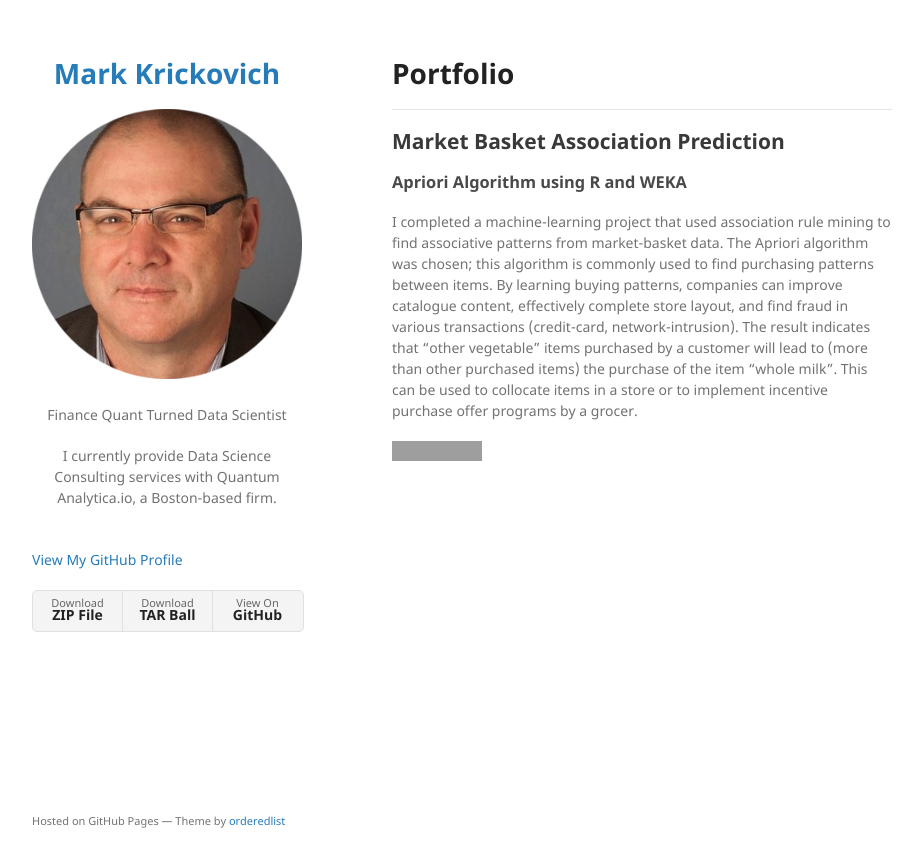
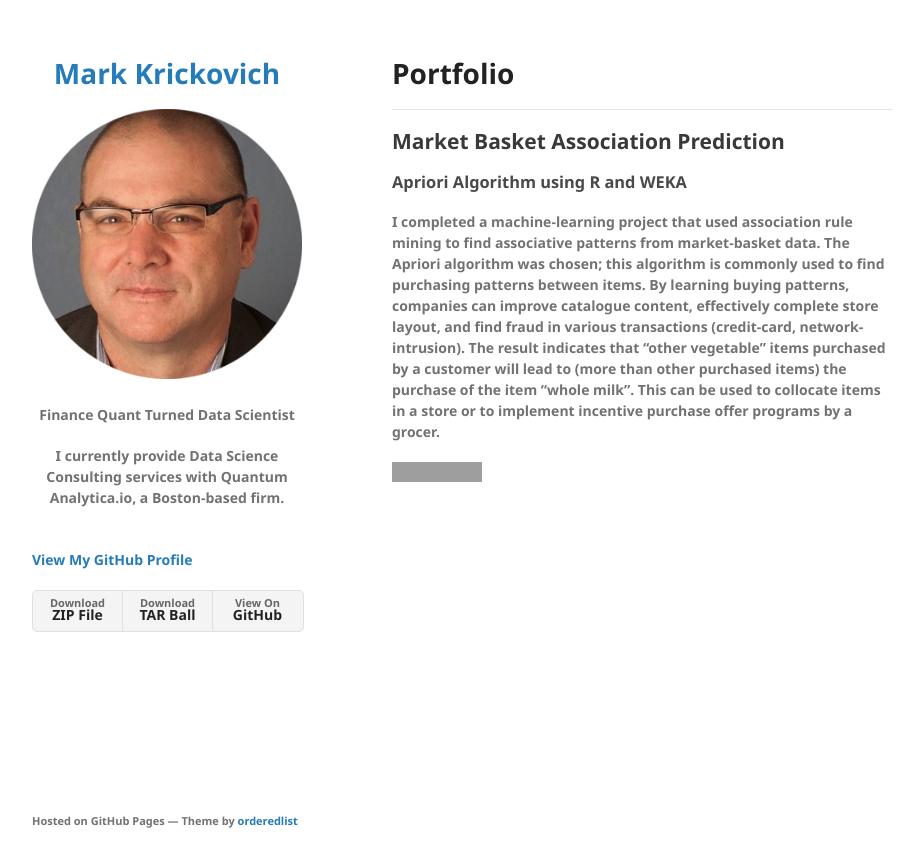
Before and after one commit to MarkKrickovich/MarkKrickovich.github.io, a Jekyll site: the page built from index.md, in a window 1280 px wide. Shown: the top 867 px of the page, without its empty margins (178-1099 px from the left). Built offline with Jekyll 4.4.1, drawn with Linux system fonts in a browser that asks for light colours; our own code applies the rules of GitHub Pages for plain Markdown files; grey boxes are pictures that could not be loaded.

```diff
--- a/_config.yml
+++ b/_config.yml
@@ -4,7 +4,7 @@ logo: "/assets/img/MK.png?raw=true"
 
 description:
    <p align="center">
-   Finance Quant Turned Data Scientist
+   <b>Finance Quant Turned Data Scientist<b>
    </p>
 
    <p align="center">
```
